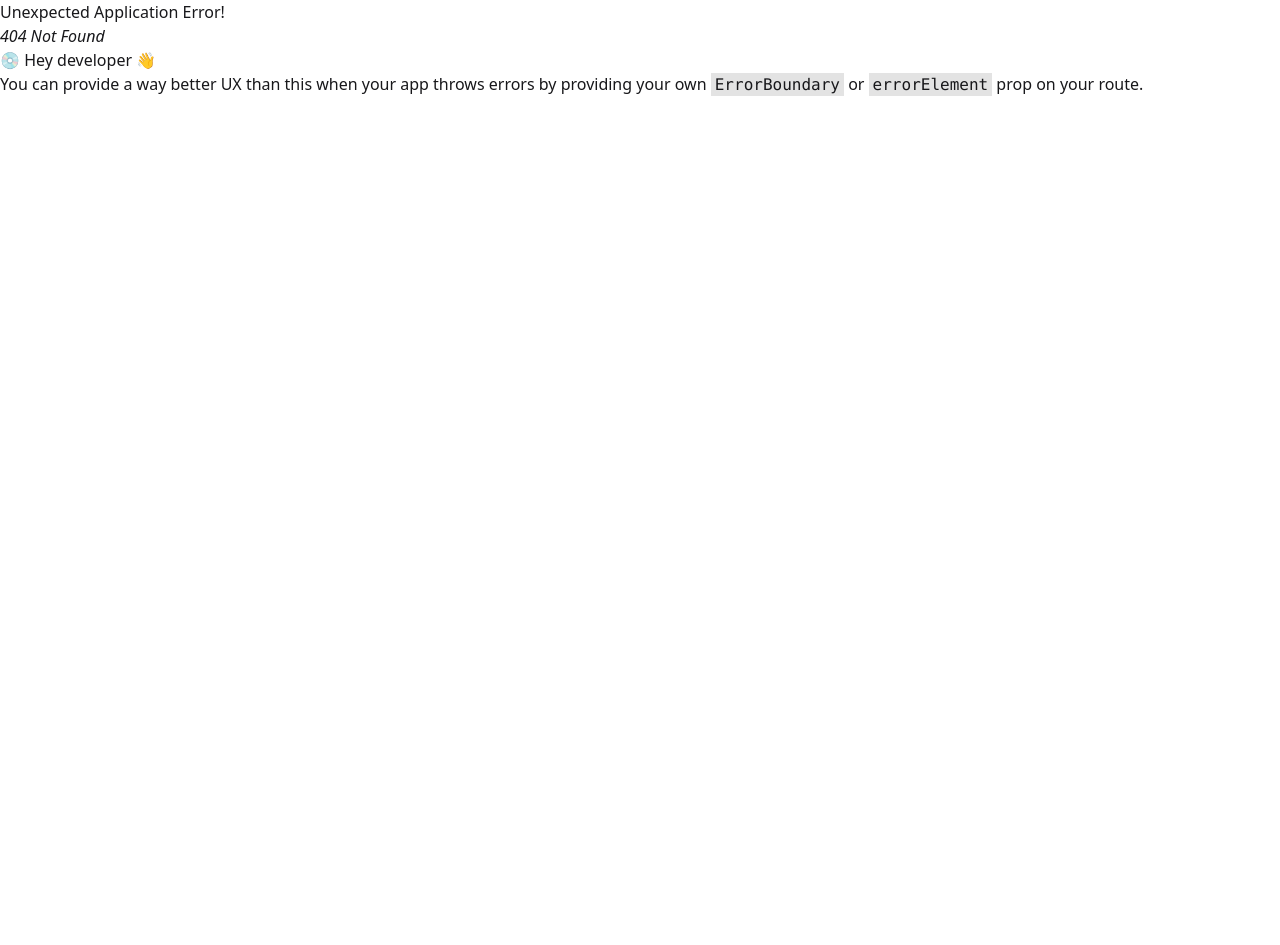
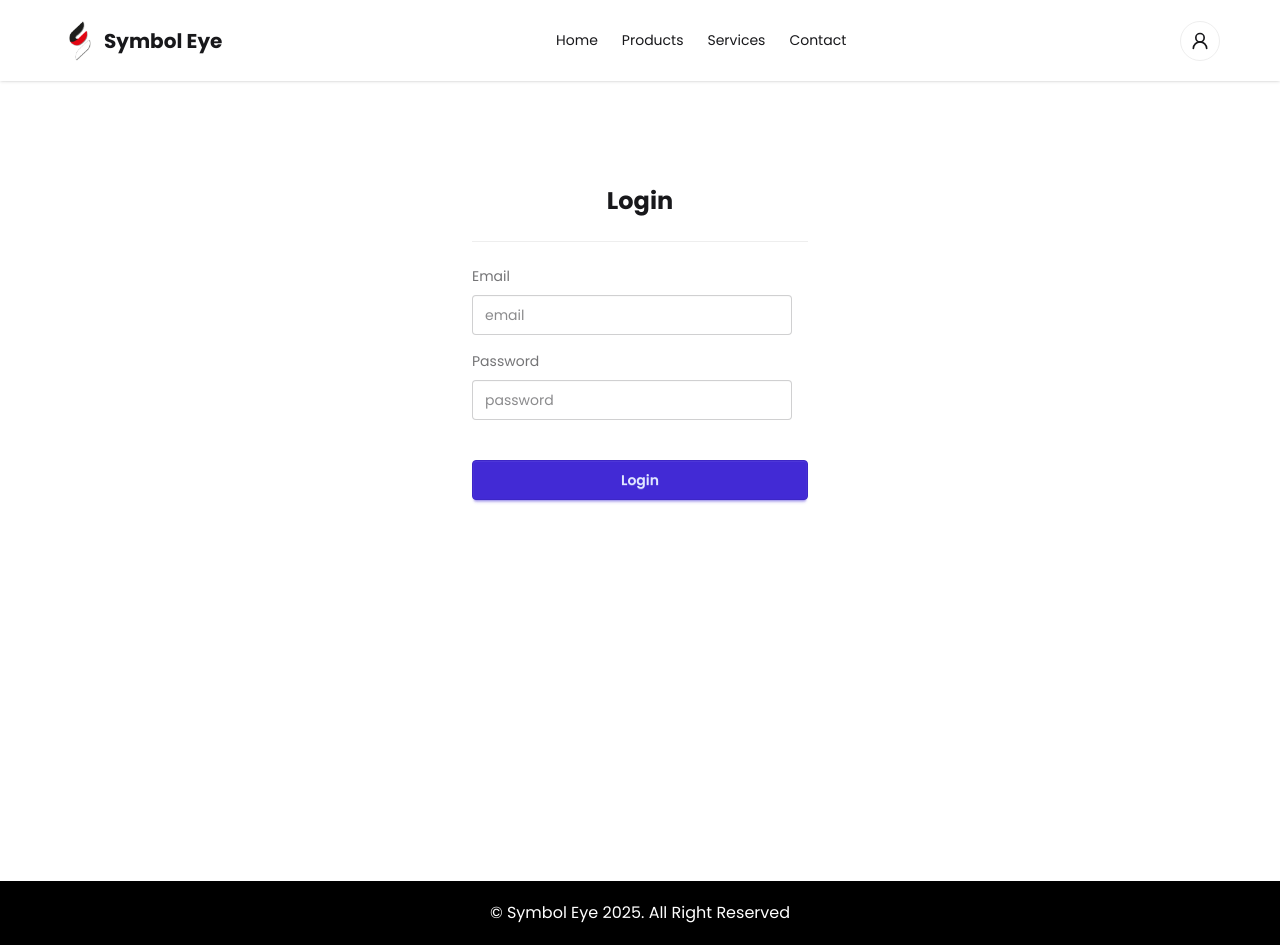
Before and after one commit to obidyhasan/Symbol-Eye-Client, a React (Vite) app: page /login in a window 1280 px wide. Before the commit this address had no page. Before the commit the page ends 800 px from the top, so only its background shows below. Built offline with nearby package versions, Linux system fonts and the light colour scheme; no server answers.

Commit message:
include Auth Provider

```diff
--- a/src/components/Navbar.jsx
+++ b/src/components/Navbar.jsx
@@ -67,9 +67,12 @@ const Navbar = () => {
             <ul className="menu menu-horizontal px-1">{navbarLink}</ul>
           </div>
           <div className="">
-            <div className="cursor-pointer border w-10 h-10 rounded-full flex items-center justify-center border-base-300">
+            <Link
+              to={"/login"}
+              className="cursor-pointer border w-10 h-10 rounded-full flex items-center justify-center border-base-300"
+            >
               <LuUserRound className="text-xl"></LuUserRound>
-            </div>
+            </Link>
           </div>
         </div>
       </div>
--- /dev/null
+++ b/src/contexts/AuthContext.jsx
@@ -0,0 +1,4 @@
+import { createContext } from "react";
+
+const AuthContext = createContext(null);
+export default AuthContext;
--- /dev/null
+++ b/src/hooks/useAuth.jsx
@@ -0,0 +1,9 @@
+import { useContext } from "react";
+import AuthContext from "../contexts/AuthContext";
+
+const useAuth = () => {
+  const authContext = useContext(AuthContext);
+  return authContext;
+};
+
+export default useAuth;
--- a/src/main.jsx
+++ b/src/main.jsx
@@ -2,9 +2,12 @@ import { StrictMode } from "react";
 import { createRoot } from "react-dom/client";
 import "./index.css";
 import Router from "./routers/Router.jsx";
+import AuthProvider from "./providers/AuthProvider.jsx";
 
 createRoot(document.getElementById("root")).render(
   <StrictMode>
-    <Router></Router>
+    <AuthProvider>
+      <Router></Router>
+    </AuthProvider>
   </StrictMode>
 );
--- /dev/null
+++ b/src/pages/Auth/Login/Login.jsx
@@ -0,0 +1,39 @@
+const Login = () => {
+  return (
+    <div className="w-full max-width flex items-center justify-center">
+      <div className="card w-full max-w-sm my-20">
+        <form className="card-body flex flex-col gap-4">
+          <label className="font-bold text-2xl text-center">Login</label>
+          <hr className="border-base-300 my-2" />
+          <div className="form-control">
+            <label className="label">
+              <span className="label-text mb-2">Email</span>
+            </label>
+            <input
+              type="email"
+              placeholder="email"
+              className="input input-bordered"
+              required
+            />
+          </div>
+          <div className="form-control">
+            <label className="label">
+              <span className="label-text mb-2">Password</span>
+            </label>
+            <input
+              type="password"
+              placeholder="password"
+              className="input input-bordered"
+              required
+            />
+          </div>
+          <div className="form-control mt-6">
+            <button className="btn btn-primary w-full">Login</button>
+          </div>
+        </form>
+      </div>
+    </div>
+  );
+};
+
+export default Login;
--- /dev/null
+++ b/src/providers/AuthProvider.jsx
@@ -0,0 +1,50 @@
+import PropTypes from "prop-types";
+import AuthContext from "../contexts/AuthContext";
+import { useEffect, useState } from "react";
+import {
+  onAuthStateChanged,
+  signInWithEmailAndPassword,
+  signOut,
+} from "firebase/auth";
+import { auth } from "../firebase/firebase.config";
+
+const AuthProvider = ({ children }) => {
+  const [user, setUser] = useState(null);
+  const [loading, setLoading] = useState(true);
+
+  const info = {
+    user,
+    loading,
+    handelFirebaseLogin,
+    handelFirebaseLogout,
+  };
+
+  useEffect(() => {
+    const unsubscribe = onAuthStateChanged(auth, (currentUser) => {
+      setUser(currentUser);
+      setLoading(false);
+    });
+
+    return () => {
+      unsubscribe();
+    };
+  }, []);
+
+  function handelFirebaseLogin(email, password) {
+    setLoading(true);
+    return signInWithEmailAndPassword(auth, email, password);
+  }
+
+  function handelFirebaseLogout() {
+    setLoading(true);
+    return signOut(auth);
+  }
+
+  return <AuthContext.Provider value={info}>{children}</AuthContext.Provider>;
+};
+
+AuthProvider.propTypes = {
+  children: PropTypes.element,
+};
+
+export default AuthProvider;
--- a/src/routers/Router.jsx
+++ b/src/routers/Router.jsx
@@ -1,6 +1,7 @@
 import { createBrowserRouter, RouterProvider } from "react-router-dom";
 import MainLayout from "../layouts/MainLayout";
 import Home from "../pages/Home/Home";
+import Login from "../pages/Auth/Login/Login";
 
 const Router = () => {
   const router = createBrowserRouter([
@@ -12,6 +13,10 @@ const Router = () => {
           path: "/",
           element: <Home></Home>,
         },
+        {
+          path: "/login",
+          element: <Login></Login>,
+        },
       ],
     },
   ]);
```
